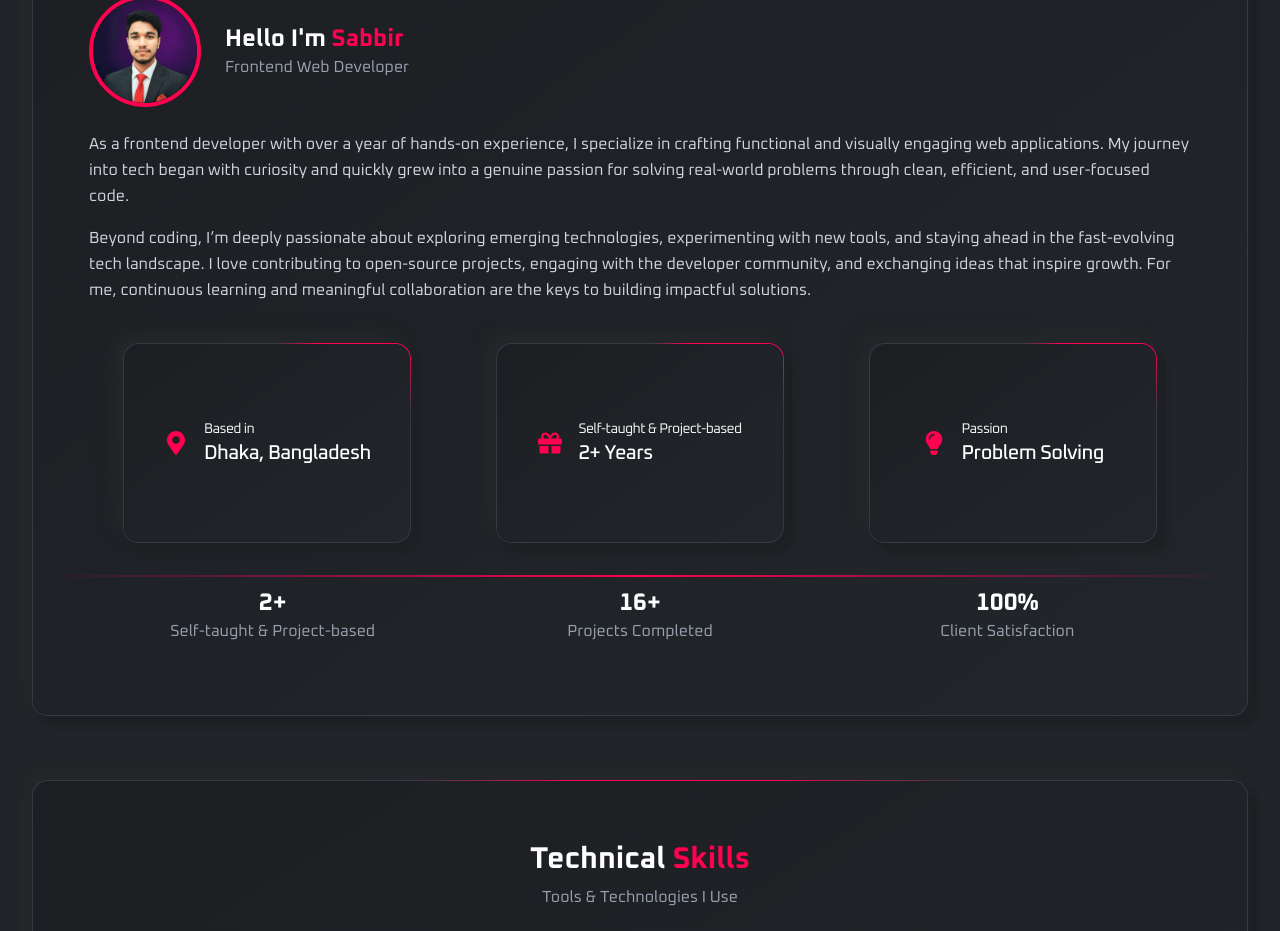
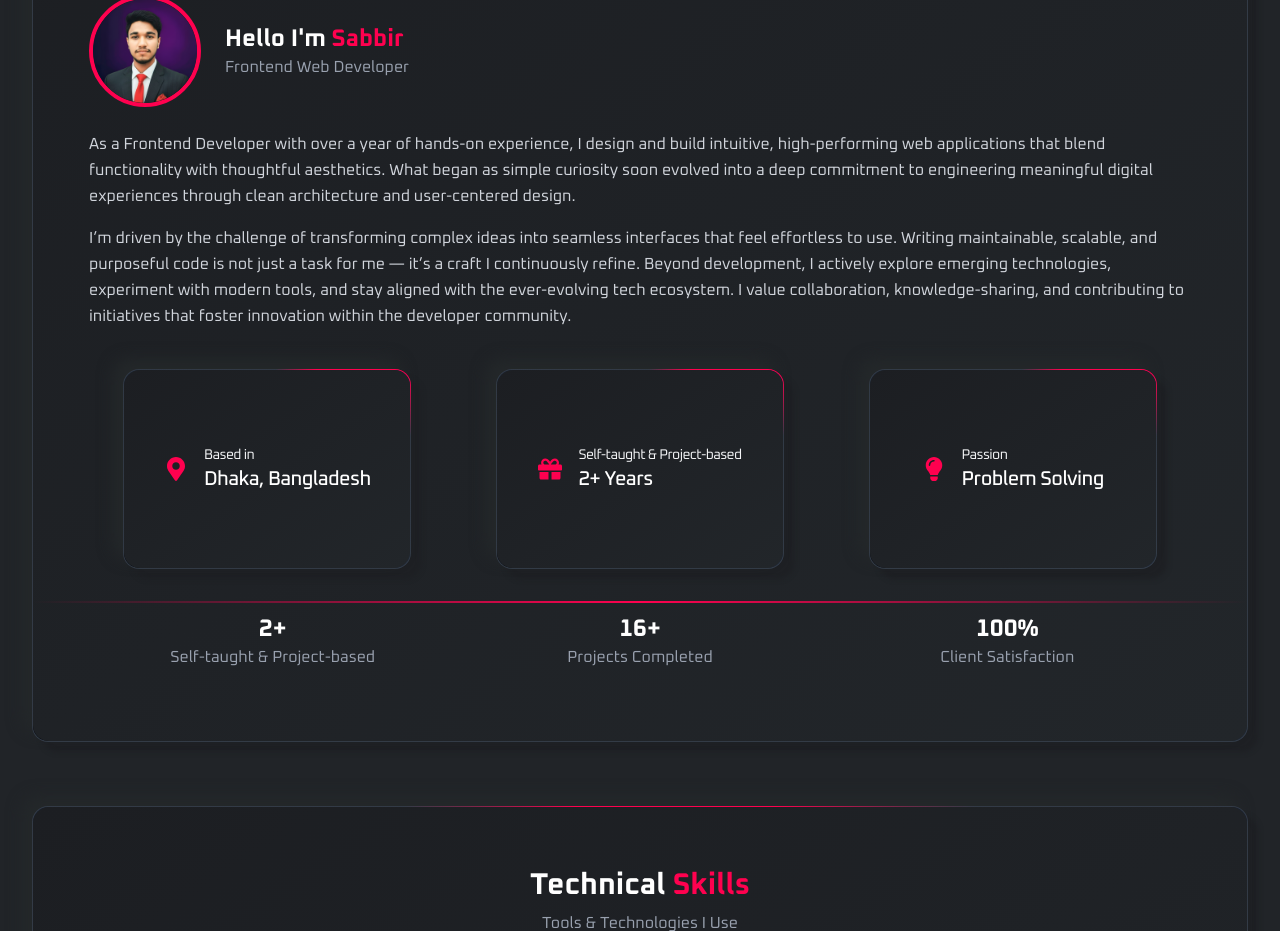
Before and after one commit to Sabbir-75/My-Portfolio, a React (Vite) app: page / in a window 1280 px wide. Shown: the part 1180-2111 px from the top of the page. Built offline with nearby package versions, Linux system fonts and the light colour scheme.

Commit message:
update my about section

```diff
--- a/src/Components/AboutMe/AboutMe.jsx
+++ b/src/Components/AboutMe/AboutMe.jsx
@@ -29,10 +29,10 @@ export default function AboutMe() {
                     </div>
 
                     <p className="mt-6 text-start text-gray-300 leading-relaxed">
-                        As a frontend developer with over a year of hands-on experience, I specialize in crafting functional and visually engaging web applications. My journey into tech began with curiosity and quickly grew into a genuine passion for solving real-world problems through clean, efficient, and user-focused code.
+                        As a Frontend Developer with over a year of hands-on experience, I design and build intuitive, high-performing web applications that blend functionality with thoughtful aesthetics. What began as simple curiosity soon evolved into a deep commitment to engineering meaningful digital experiences through clean architecture and user-centered design.
                     </p>
                     <p className="mt-4 text-start text-gray-300 leading-relaxed">
-                        Beyond coding, I’m deeply passionate about exploring emerging technologies, experimenting with new tools, and staying ahead in the fast-evolving tech landscape. I love contributing to open-source projects, engaging with the developer community, and exchanging ideas that inspire growth. For me, continuous learning and meaningful collaboration are the keys to building impactful solutions.
+                        I’m driven by the challenge of transforming complex ideas into seamless interfaces that feel effortless to use. Writing maintainable, scalable, and purposeful code is not just a task for me — it’s a craft I continuously refine. Beyond development, I actively explore emerging technologies, experiment with modern tools, and stay aligned with the ever-evolving tech ecosystem. I value collaboration, knowledge-sharing, and contributing to initiatives that foster innovation within the developer community.
 
 
                     </p>
```
